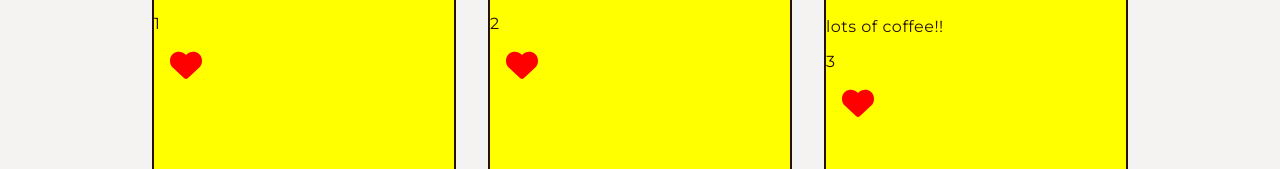
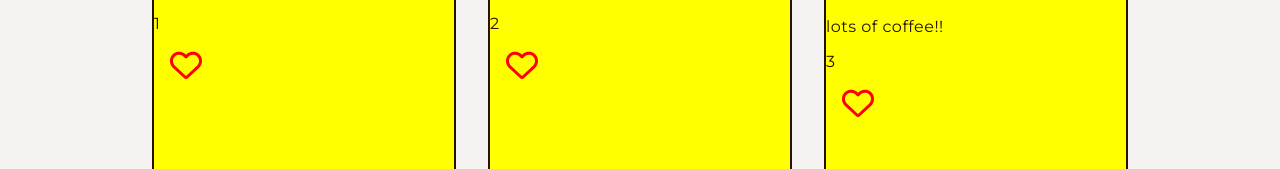
Before and after one commit to fiababiakandersson/mycoffee, a React (Create React App) app: page / in a window 1280 px wide. Shown: the part 781-950 px from the top of the page. Built offline with nearby package versions, Linux system fonts and the light colour scheme.

Commit message:
replaced icon function with class and added toggle function

```diff
--- a/src/components/CoffeeCard.tsx
+++ b/src/components/CoffeeCard.tsx
@@ -14,7 +14,7 @@ function CoffeeCard(props: Props) {
       <p>{props.data.description}</p>
       <p>{props.data.ingredients}</p>
       <p>{props.data.id}</p>
-      <HeartIcon isLiked={false} />
+      <HeartIcon isLiked={true} />
     </div>
   );
 }
--- a/src/components/HeartIcon.tsx
+++ b/src/components/HeartIcon.tsx
@@ -1,27 +1,36 @@
 import { FontAwesomeIcon } from "@fortawesome/react-fontawesome";
 import { faHeart as faHeartSolid } from "@fortawesome/free-solid-svg-icons";
 import { faHeart as faHeartRegular } from "@fortawesome/free-regular-svg-icons";
-import { CSSProperties } from "react";
+import { Component, CSSProperties } from "react";
 
 interface Props {
   isLiked: boolean;
 }
+interface State {
+  liked: boolean;
+}
+class HeartIcon extends Component<Props, State> {
+  constructor(props: Props) {
+    super(props);
+    this.state = { liked: false };
+  }
 
-function HeartIcon(props: Props) {
-  // throw Error("oops222");
-  return (
-    <FontAwesomeIcon
-      onClick={handleLike}
-      //onClick={props.isLiked ? true : false}
-      icon={props.isLiked ? faHeartRegular : faHeartSolid}
-      style={heartStyle}
-    />
-  );
+  toggleLike = () => {
+    let localLike = this.state.liked;
+    localLike = !localLike;
+    this.setState({ liked: localLike });
+  };
+
+  render() {
+    return (
+      <FontAwesomeIcon
+        onClick={this.toggleLike}
+        icon={this.state.liked ? faHeartSolid : faHeartRegular}
+        style={heartStyle}
+      />
+    );
+  }
 }
-
-const handleLike = () => {
-  console.log("hello");
-};
 
 const heartStyle: CSSProperties = {
   fontSize: "2rem",
```
